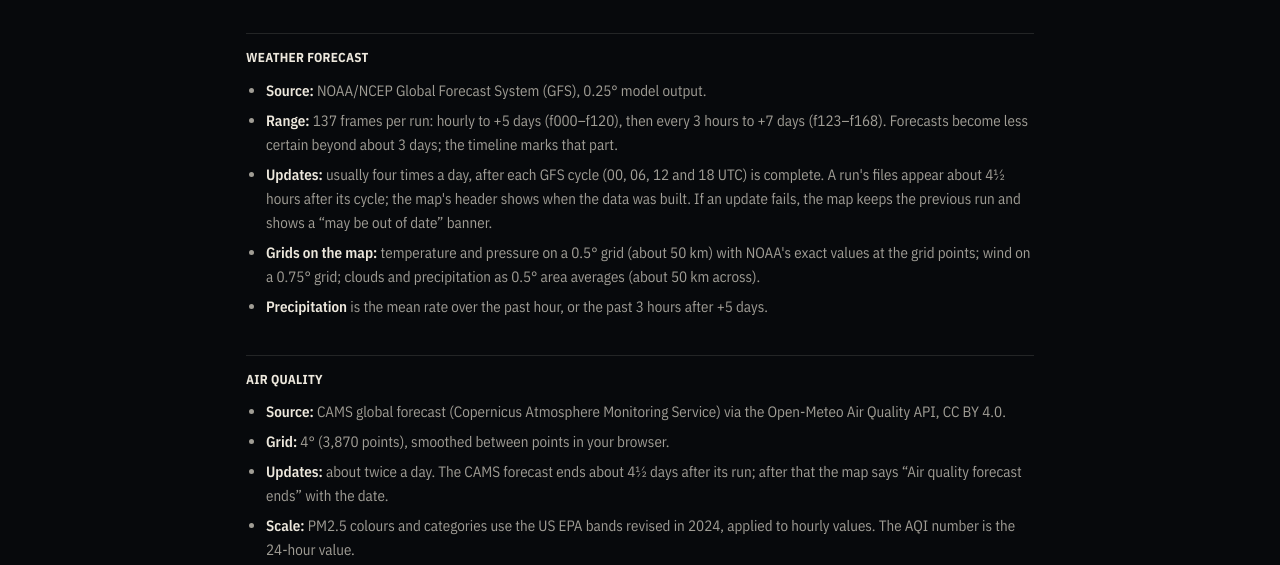
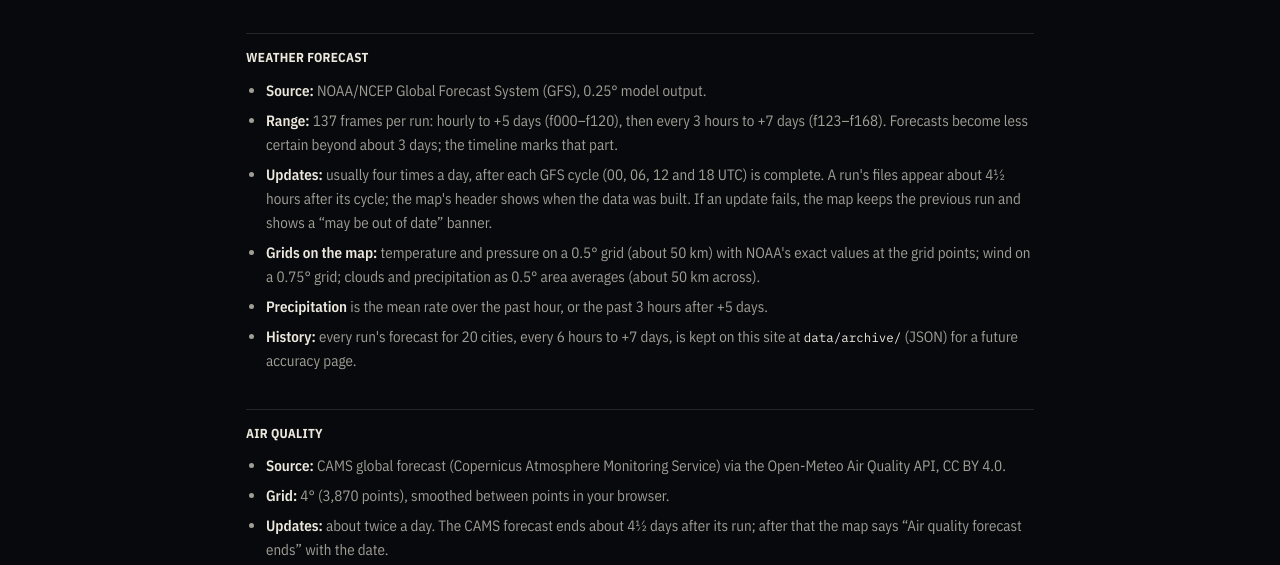
Before and after one commit to TEMPER31/open-world-map, a plain HTML site: page site/data.html in a window 1280 px wide. Shown: the part 206-771 px from the top of the page. Drawn offline with Linux system fonts and the light colour scheme.

Commit message:
Refresh the README, Data page and security checklist

```diff
--- a/site/data.html
+++ b/site/data.html
@@ -29,6 +29,7 @@
   <li><b>Updates:</b> usually four times a day, after each GFS cycle (00, 06, 12 and 18 UTC) is complete. A run's files appear about 4½ hours after its cycle; the map's header shows when the data was built. If an update fails, the map keeps the previous run and shows a “may be out of date” banner.</li>
   <li><b>Grids on the map:</b> temperature and pressure on a 0.5° grid (about 50 km) with NOAA's exact values at the grid points; wind on a 0.75° grid; clouds and precipitation as 0.5° area averages (about 50 km across).</li>
   <li><b>Precipitation</b> is the mean rate over the past hour, or the past 3 hours after +5 days.</li>
+  <li><b>History:</b> every run's forecast for 20 cities, every 6 hours to +7 days, is kept on this site at <code>data/archive/</code> (JSON) for a future accuracy page.</li>
 </ul>
 
 <h2>Air quality</h2>
```
Also changed, not shown: 2 other files.
